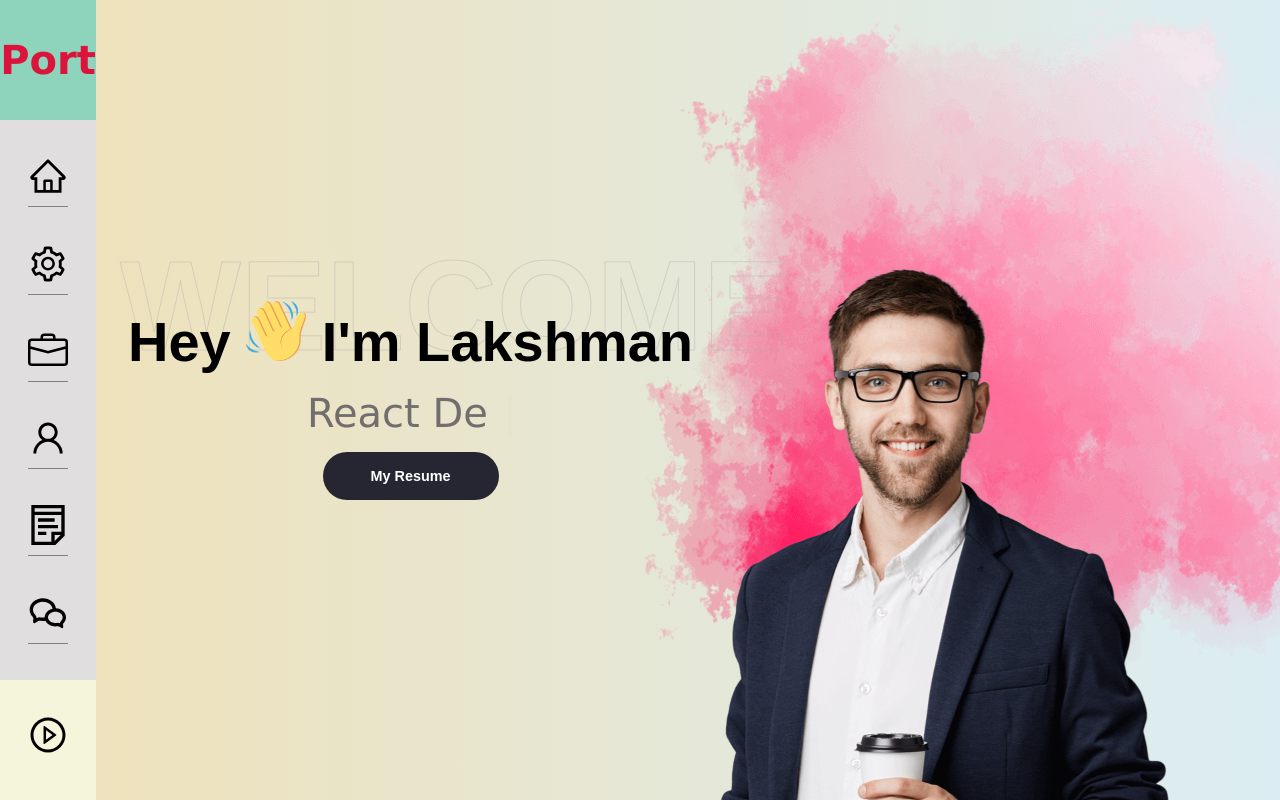
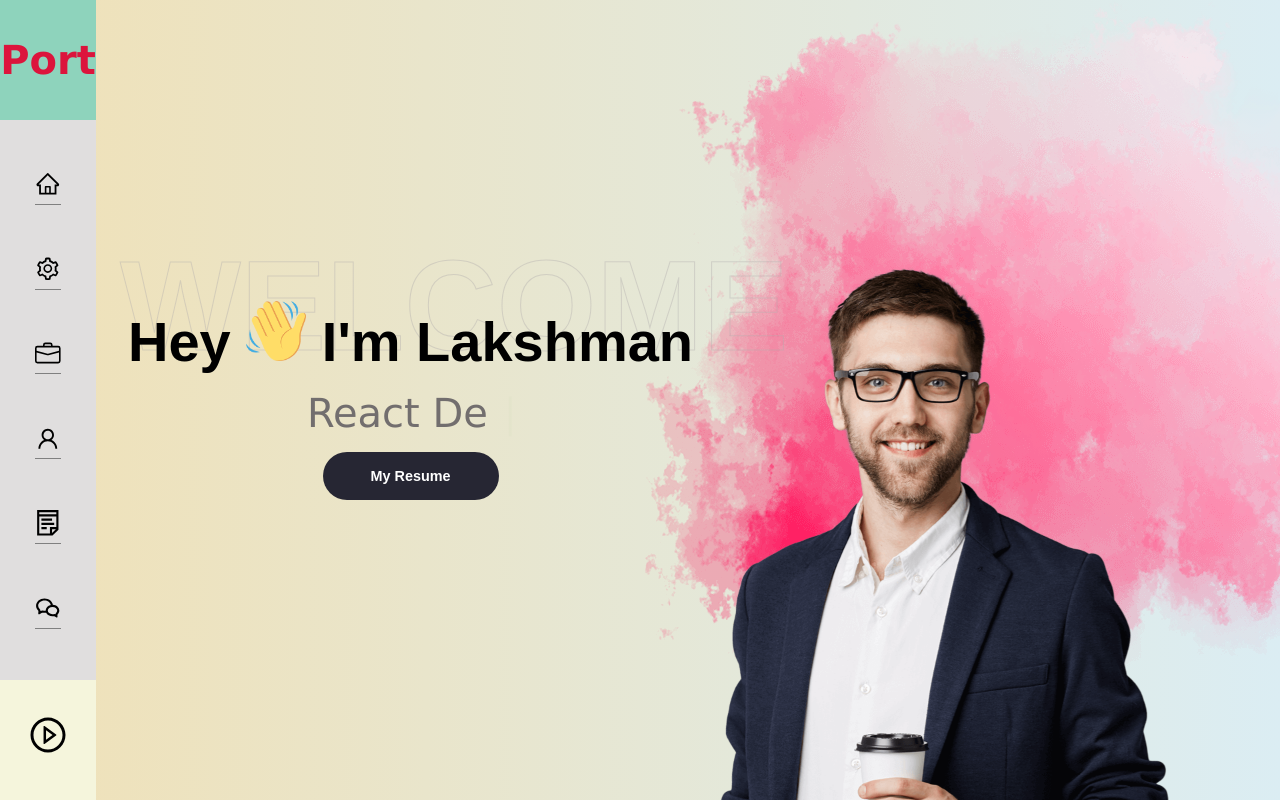
Before and after one commit to Ravan096/Personal-Portfolio, a React (Create React App) app: page / in a window 1280 px wide. Built offline with nearby package versions, Linux system fonts and the light colour scheme.

Commit message:
Update header.css

```diff
--- a/src/Styles/header.css
+++ b/src/Styles/header.css
@@ -34,6 +34,9 @@ nav{
     font-size: 5vh;
     font-weight: bolder;
 }
+.logo>a>svg{
+  font-size: 4vw;
+}
 
 .menu{
     height: 70%;
@@ -45,7 +48,7 @@ nav{
 .menu>a{
     text-decoration: none;
     color: black;
-    font-size: 5vh;
+    font-size: 2vw;
     transition: all 0.3s;
     border-bottom: 1px solid grey;
 }
```
